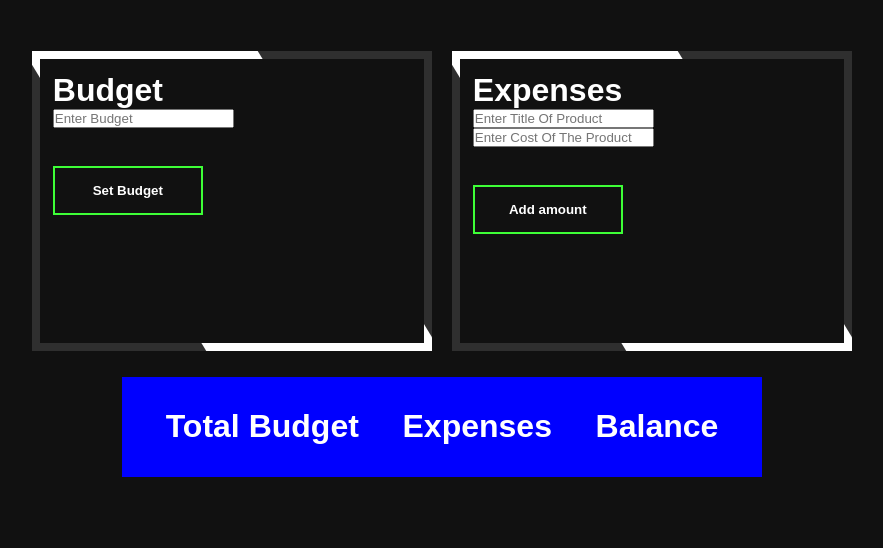
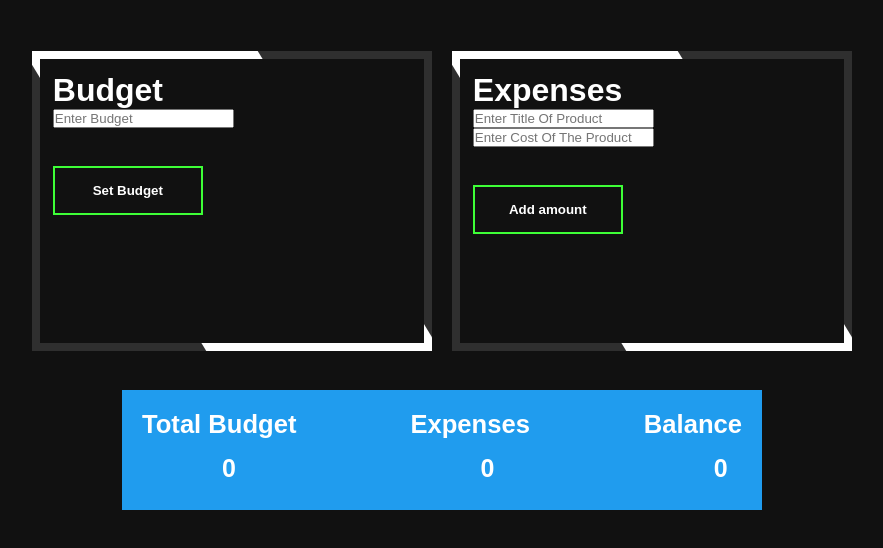
Before and after one commit to Muhammadhassanlashkarwala/budget-expenses, a plain HTML site: page index.html in a window 1280 px wide. Shown: the whole page, without its empty margins (198-1081 px from the left). Drawn offline with Linux system fonts and the light colour scheme.

```diff
--- a/index.html
+++ b/index.html
@@ -26,9 +26,18 @@
 </div>
      <div id="main2">
         <div id="box3">
-            <h1>Total Budget</h1>
-            <h1>Expenses</h1>
-            <h1>Balance</h1>
+            <div id="item1">
+                <h1>Total Budget</h1>
+            <p>0</p>
+            </div>
+            <div id="item2">
+                <h1>Expenses</h1>
+            <p>0</p>
+            </div>
+            <div id="item3">
+                <h1>Balance</h1>
+            <p>0</p>
+            </div>
         </div>
      </div>
 </body>
--- a/style.css
+++ b/style.css
@@ -107,16 +107,46 @@ button:hover span{
 }
 #main2{
     display: flex;
-    margin-top: 2vw;
+    margin-top: 3vw;
     /* align-items: center; */
     justify-content: center;
 }
 #box3{
     display: flex;
-    justify-content: space-evenly;
-    align-items: center;
-    height: 100px;
+    justify-content: space-between;
+    /* align-items: center; */
+    height: 120px;
+    /* margin-bottom: 0; */
+    /* padding-top: 1.5vw; */
     width: 50%;
-    background: blue;
+    padding: 20px 20px 80px 20px;
+    background: #209CEE;
     color: #fff;
 }
+#item1 h1{
+    font-size: 2vw;
+}
+#item2 h1{
+    font-size: 2vw;
+}
+#item3 h1{
+    font-size: 2vw;
+}
+#item1 p{
+    font-size: 25px;
+    margin-top: 15px;
+    margin-left: 80px;
+    font-weight: 600;
+}
+#item2 p{
+    font-size: 25px;
+    margin-top: 15px;
+    margin-left: 70px;
+    font-weight: 600;
+}
+#item3 p{
+    font-size: 25px;
+    margin-top: 15px;
+    margin-left: 70px;
+    font-weight: 600;
+}
```
